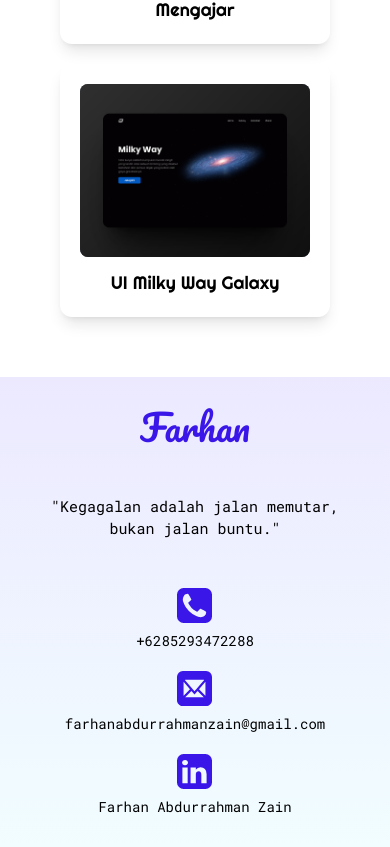
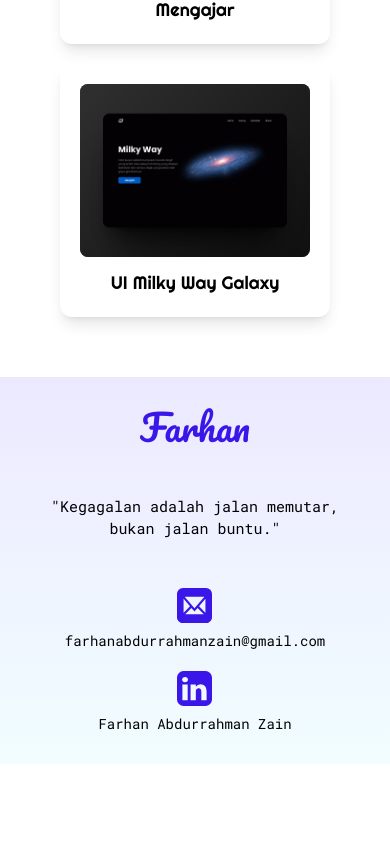
Before and after one commit to FarhanZain/Portfolio, a React (Vite) app: page / in a window 390 px wide. Shown: the part 3935-4782 px from the top of the page. After the commit the page ends 4699 px from the top, so only its background shows below. Built offline with nearby package versions, Linux system fonts and the light colour scheme.

Commit message:
disable phone number

```diff
--- a/src/pages/LandingPage.jsx
+++ b/src/pages/LandingPage.jsx
@@ -394,7 +394,7 @@
           </p>
           <div className="flex flex-col items-center md:items-start gap-5 font-robotomono text-sm md:text-lg">
             {/* telp */}
-            <div className="flex flex-col items-center gap-2 md:flex-row">
+            {/* <div className="flex flex-col items-center gap-2 md:flex-row">
               <div>
                 <svg
                   xmlns="http://www.w3.org/2000/svg"
@@ -408,7 +408,7 @@
                 </svg>
               </div>
               <p>+6285293472288</p>
-            </div>
+            </div> */}
             {/* email */}
             <div className="flex flex-col items-center gap-2 md:flex-row">
               <div>
```
